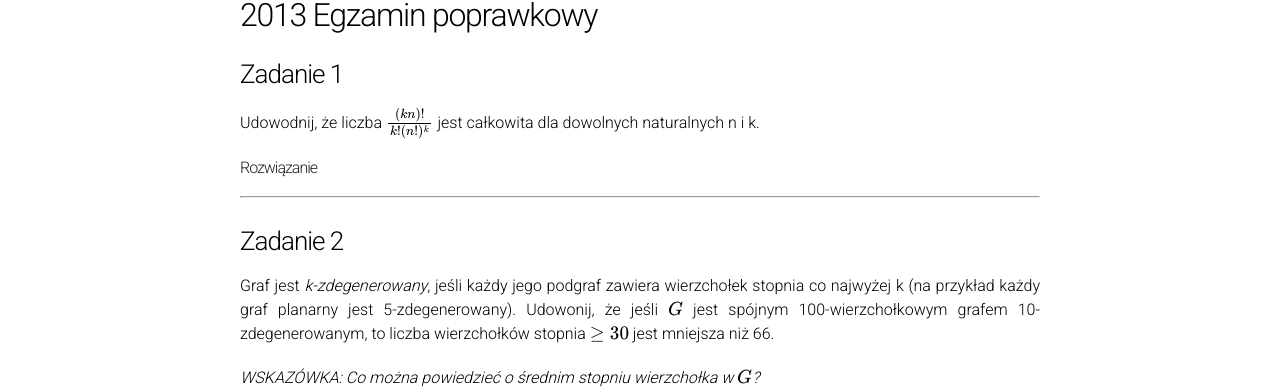
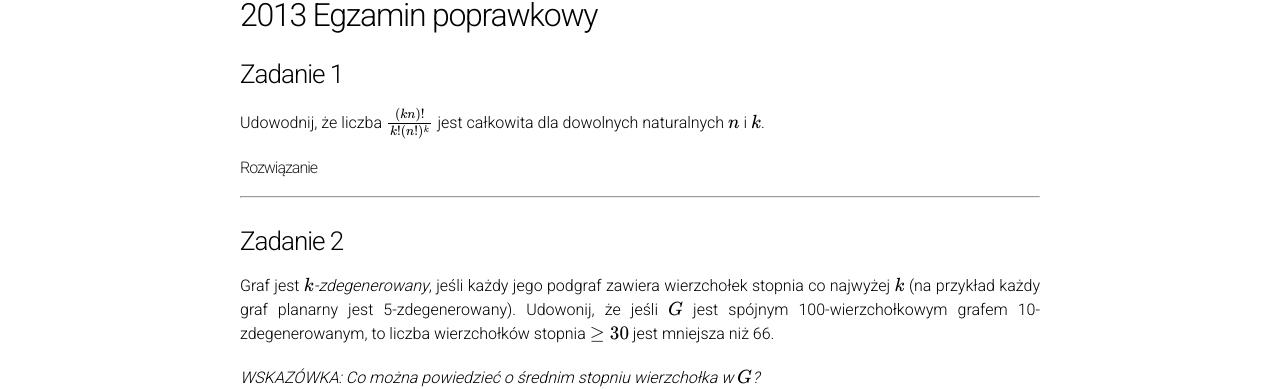
Before and after one commit to wakacjezmd/wakacjezmd.github.io, a Jekyll site: the page built from _solutions/2013/2013-egzamin-2.md, in a window 1280 px wide. Shown: the part 118-507 px from the top of the page. Built offline with Jekyll 4.4.1, drawn with Linux system fonts in a browser that asks for light colours; nearby versions of some CDN libraries; Markdown is read by kramdown in place of the engine named in the settings; formulas are drawn with MathJax 3.

Commit message:
Poprawki w treści zadań

```diff
--- a/_solutions/2013/2013-egzamin-2.md
+++ b/_solutions/2013/2013-egzamin-2.md
@@ -7,7 +7,7 @@ permalink: /2013/egzamin/2/
 
 ###Zadanie 1
 
-Udowodnij, że liczba \\(\frac{(kn)!}{k!(n!)^{k}}\\) jest całkowita dla dowolnych naturalnych n i k.
+Udowodnij, że liczba \\(\frac{(kn)!}{k!(n!)^{k}}\\) jest całkowita dla dowolnych naturalnych \\(n\\) i \\(k\\).
 
 <div data-collapse>
   <h4 class="collapsible">Rozwiązanie</h4>
@@ -42,8 +42,8 @@ Udowodnij, że liczba \\(\frac{(kn)!}{k!(n!)^{k}}\\) jest całkowita dla dowolny
 
 ###Zadanie 2
 
-Graf jest *k-zdegenerowany*, jeśli każdy jego podgraf zawiera wierzchołek stopnia
-co najwyżej k (na przykład każdy graf planarny jest 5-zdegenerowany). Udowonij, że jeśli \\(G\\)
+Graf jest *\\(k\\)-zdegenerowany*, jeśli każdy jego podgraf zawiera wierzchołek stopnia
+co najwyżej \\(k\\) (na przykład każdy graf planarny jest 5-zdegenerowany). Udowonij, że jeśli \\(G\\)
 jest spójnym 100-wierzchołkowym grafem 10-zdegenerowanym, to liczba wierzchołków stopnia \\(\geq 30\\) jest mniejsza niż 66.
 
 *WSKAZÓWKA: Co można powiedzieć o średnim stopniu wierzchołka w \\(G\\)?*
```
Also changed, not shown: _solutions/2006/2006-egzamin-1.md (+2 -2 lines), _solutions/2014/2014-egzamin-1.md (+1 -1 lines).
